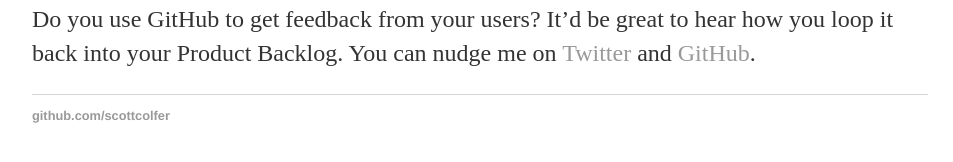
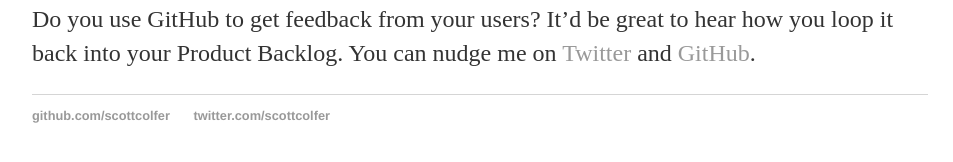
Before and after one commit to scottcolfer/scottcolfer.github.io, a Jekyll site: the page built from _posts/2016-04-09-personal-site-github-pages-jekyll.md, in a window 1280 px wide and 900 px high, scrolled down 2267 px. Shown: the part 717-879 px from the top of the window, without its empty margins (160-1113 px from the left). Built offline with Jekyll 4.4.1, drawn with Linux system fonts in a browser that asks for light colours.

Commit message:
Update default.html
Added Twitter to footer.

```diff
--- a/_layouts/default.html
+++ b/_layouts/default.html
@@ -20,6 +20,7 @@
 			<footer>
 	    		<ul>
 	        		<li><a href="https://github.com/scottcolfer">github.com/scottcolfer</a></li>
+	        		<li><a href="https://twitter.com/scottcolfer">twitter.com/scottcolfer</a></li>
 				</ul>
 			</footer>
 		</body>
```
